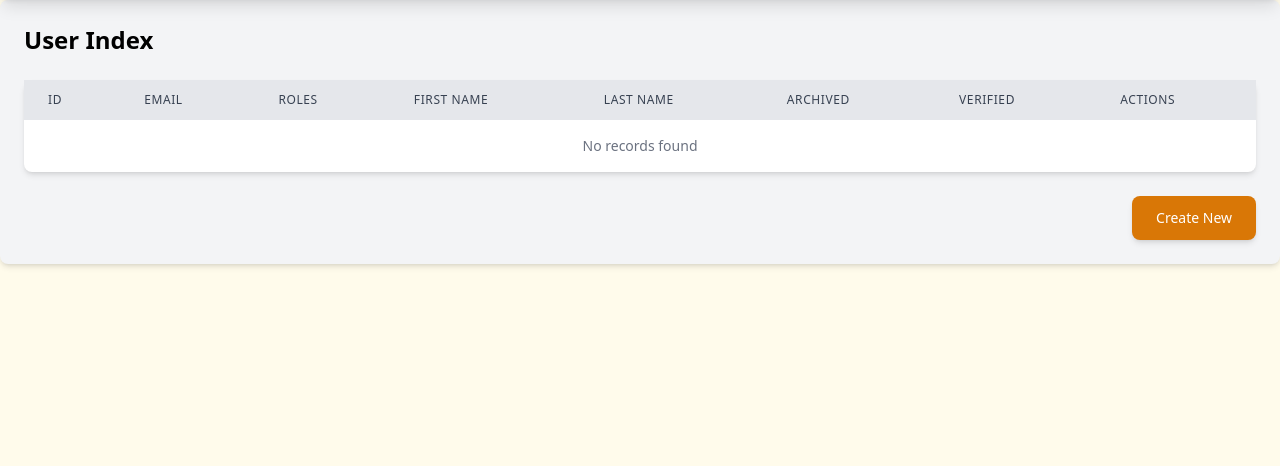
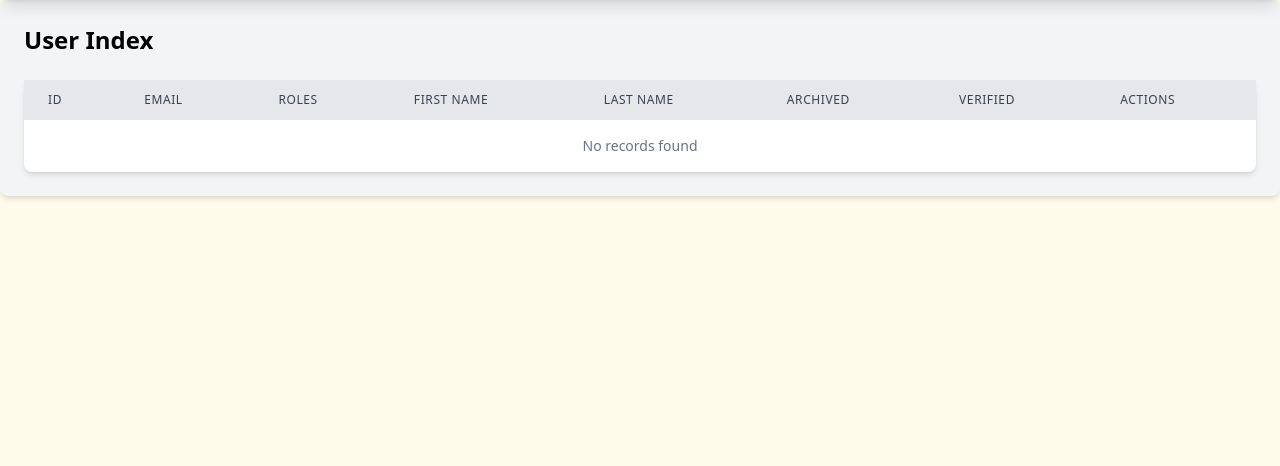
Before and after one commit to marouane-AITOUALI/restaurant, a Symfony app: template templates/user/index.html.twig in a window 1280 px wide. Shown: the part 64-530 px from the top of the page. Run offline with Twig, Linux system fonts and the light colour scheme; the template is opened without the code that fills it, so the values that code supplies are empty; some libraries are stand-ins or nearby versions.

Commit message:
finalisation 2

```diff
--- a/src/Form/UserType.php
+++ b/src/Form/UserType.php
@@ -25,7 +25,6 @@ class UserType extends AbstractType
             ])
             ->add('firstName')
             ->add('lastName')
-            ->add('password')
             ->add('est_archive', ChoiceType::class, [
                 'choices' => [
                     '❌ Faux' => 0,
--- a/templates/user/index.html.twig
+++ b/templates/user/index.html.twig
@@ -52,11 +52,5 @@
             {% endfor %}
             </tbody>
         </table>
-
-        <div class="mt-6 flex justify-end">
-            <a href="{{ path('app_user_new') }}" class="inline-block px-6 py-3 bg-amber-500 text-white font-medium text-sm rounded-lg shadow-md bg-amber-600 transition duration-200 ease-in-out">
-                Create New
-            </a>
-        </div>
     </div>
 {% endblock %}
```
